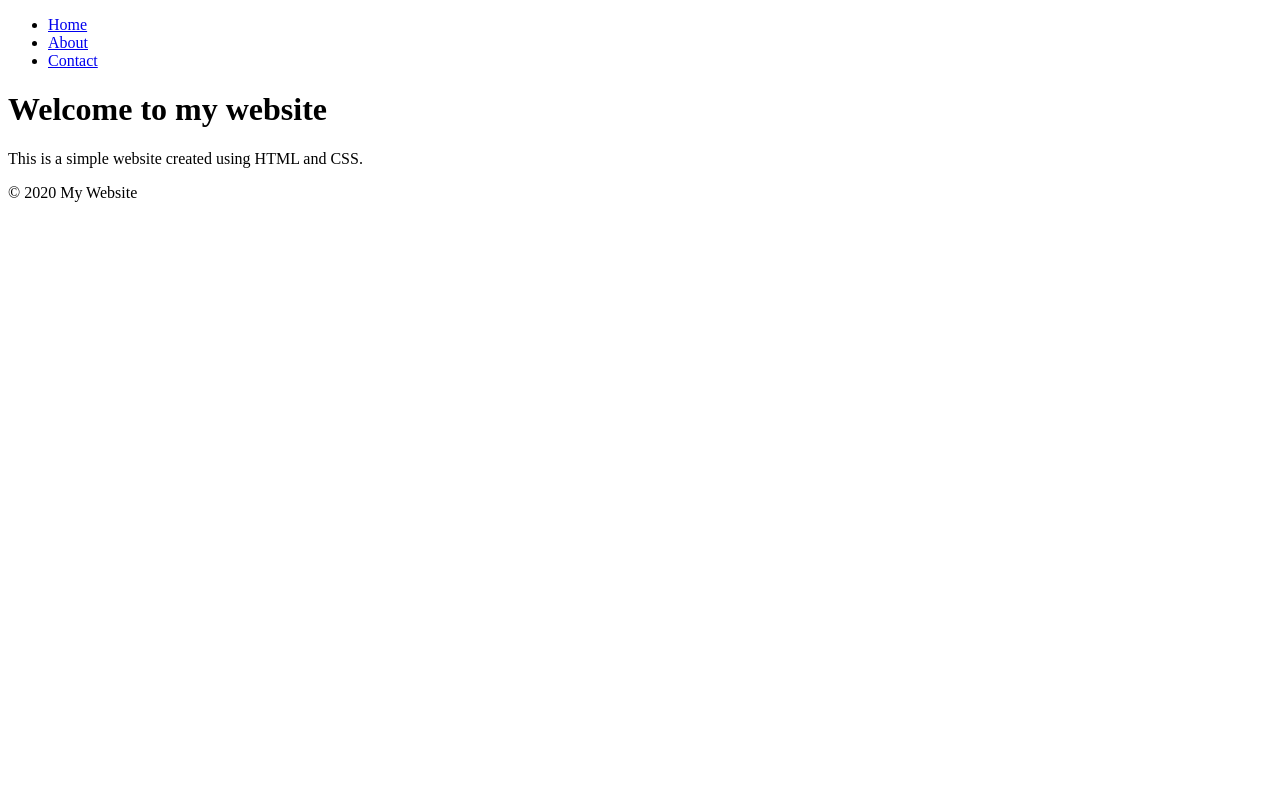
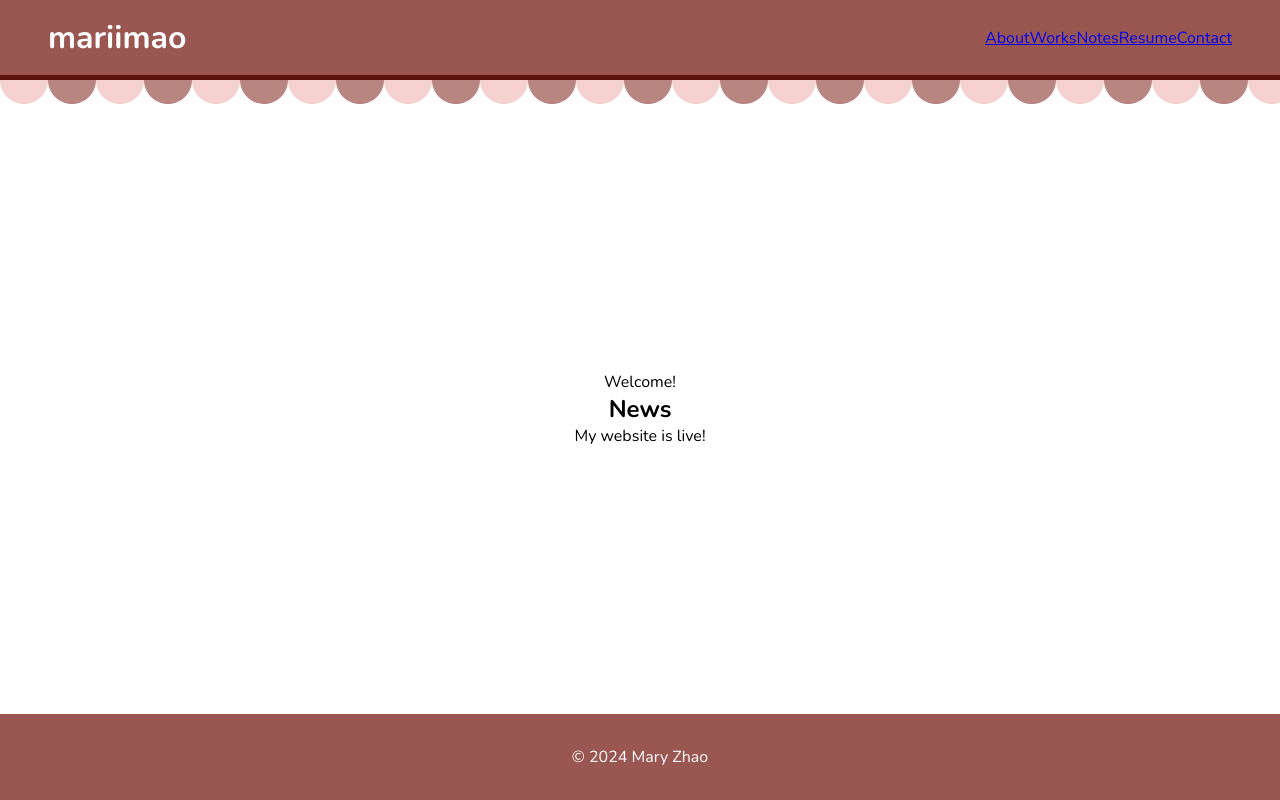
Before and after one commit to mariimao/mariimao.com, a plain HTML site: page index.html in a window 1280 px wide. Drawn offline with nearby package versions, Linux system fonts and the light colour scheme.

Commit message:
header and footer

```diff
--- a/index.html
+++ b/index.html
@@ -1,28 +1,58 @@
 <!DOCTYPE html>
 <html lang="en">
+
 <head>
     <meta charset="UTF-8">
     <meta name="viewport" content="width=device-width, initial-scale=1.0">
-    <title>Homepage</title>
+    <title>Mary Zhao</title>
     <link rel="stylesheet" href="styles.css">
+    <link rel="icon" type="image/png" href="attachments/favicon.svg"/>
+    <link href="https://fonts.googleapis.com/css2?family=Nunito:ital,wght@0,200..1000;1,200..1000&display=swap" rel="stylesheet">
 </head>
 
 <body>
     <header>
-        <nav>
-            <ul>
-                <li><a href="index.html">Home</a></li>
-                <li><a href="about.html">About</a></li>
-                <li><a href="contact.html">Contact</a></li>
-            </ul>
-        </nav>
+        <div id="logoandnav">
+            <h1 id="logo">mariimao</h1>
+            <nav id="navbar">
+                <ul>
+                    <li><a href="about.html">About</a></li>
+                    <li><a href="works.html">Works</a></li>
+                    <li><a href="notes.html">Notes</a></li>
+                    <li><a href="attachments/Resume.pdf" target="_blank">Resume</a></li>
+                    <li><a href="contact.html">Contact</a></li>
+                </ul>
+            </nav>
+        </div>
+        <div class="scallop-container">
+            <div class="scallop light-awning"></div>
+            <div class="scallop light-awning"></div>
+            <div class="scallop light-awning"></div>
+            <div class="scallop light-awning"></div>
+            <div class="scallop light-awning"></div>
+            <div class="scallop light-awning"></div>
+            <div class="scallop light-awning"></div>
+            <div class="scallop light-awning"></div>
+            <div class="scallop light-awning"></div>
+            <div class="scallop light-awning"></div>
+            <div class="scallop light-awning"></div>
+            <div class="scallop light-awning"></div>
+            <div class="scallop light-awning"></div>
+            <div class="scallop light-awning"></div>
+            <div class="scallop light-awning"></div>
+            <div class="scallop light-awning"></div>
+            <div class="scallop light-awning"></div>
+            <div class="scallop light-awning"></div>
+        </div>
     </header>
     <main>
-        <h1>Welcome to my website</h1>
-        <p>This is a simple website created using HTML and CSS.</p>
+        <p>Welcome!</p>
+        <h2>News</h2>
+        <p>My website is live!</p>
     </main>
     <footer>
-        <p>&copy; 2020 My Website</p>
+        <p>&copy; 2024 Mary Zhao</p>
     </footer>
+</body>
 
 </html>
--- a/styles.css
+++ b/styles.css
@@ -0,0 +1,98 @@
+:root {
+    --darkred: #5d140e;
+    --midred: #9a5752;
+    --lightred: #b88581;
+    --lighterred: #f5d2cf;
+    --lightestred: #fbefef;
+}
+
+*, *::before, *::after {
+    margin: 0;
+    padding: 0;
+    box-sizing: border-box;
+    font-family: 'Nunito', sans-serif;
+}
+
+* {
+	--color-change-speed: 300ms;
+
+	-webkit-transition: color var(--color-change-speed) linear!important;
+	-ms-transition: color var(--color-change-speed) linear!important;
+	transition: color var(--color-change-speed) linear!important;
+
+	-webkit-transition: background-color color var(--color-change-speed) linear!important;
+	-ms-transition: background-color var(--color-change-speed) linear!important;
+	transition: background-color var(--color-change-speed) linear!important;
+}
+
+body {
+    display: flex;
+    flex-direction: column;
+    min-height: 100vh;
+}
+
+header {
+    width: 100vw;
+    height: fit-content;
+    position: sticky;
+    top: 0;
+    z-index: 1000;
+}
+
+main {
+    flex-grow: 1;
+    display: flex;
+    flex-direction: column;
+    align-items: center;
+    justify-content: center;
+}
+
+footer {
+    width: 100vw;
+    background-color: var(--midred);
+    color: white;
+    padding: 2em 0;
+    text-align: center;
+}
+
+.scallop-container {
+    display: flex;
+    position: inherit;
+    overflow: hidden;
+}
+
+.scallop {
+    width: 96px;
+    height: 24px;
+    background-size: cover;
+    flex-shrink: 0; /* Prevents scallops from shrinking */
+}
+
+#logoandnav {
+    position: relative;
+    display: flex;
+    flex-direction: row;
+    justify-content: space-between;
+    align-items: center;
+    padding: 1em 3em;
+    background-color: var(--midred);
+    z-index: 1000;
+    border-bottom: 5px solid var(--darkred);
+}
+
+#logo {
+    align-items: center;
+    color: white;
+
+}
+
+.light-awning {
+    background-image: url('attachments/light-awning.svg');
+}
+
+#navbar ul {
+    display: flex;
+    flex-direction: row;
+    text-decoration: none;
+    list-style-type: none;
+}
```
Also changed, not shown: about.html (+28 -0 lines), attachments/dark-awning.svg (added), attachments/favicon.svg (added), attachments/light-awning.svg (added), attachments/pencil texture.jpg (added), 1 other file.
